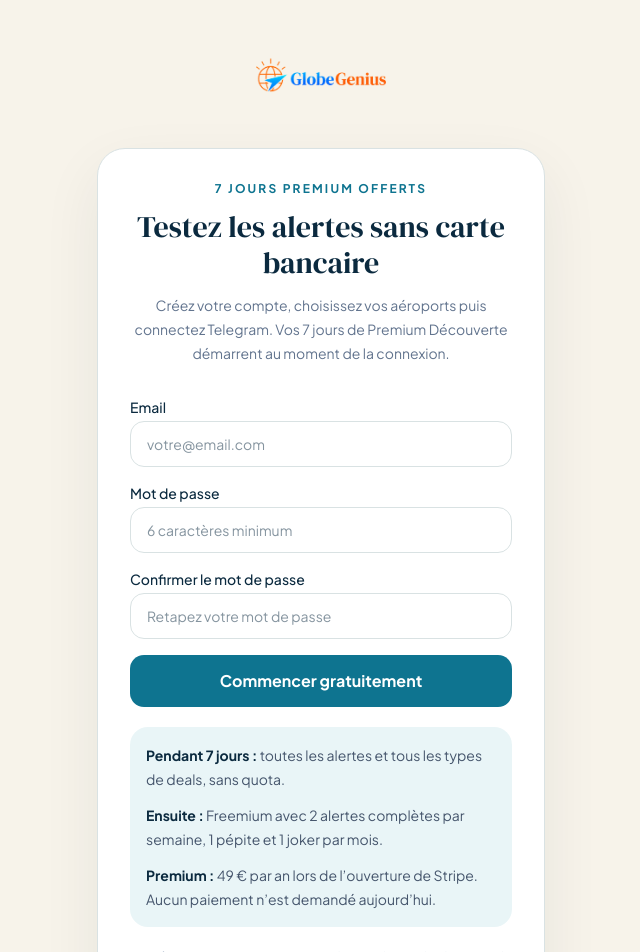
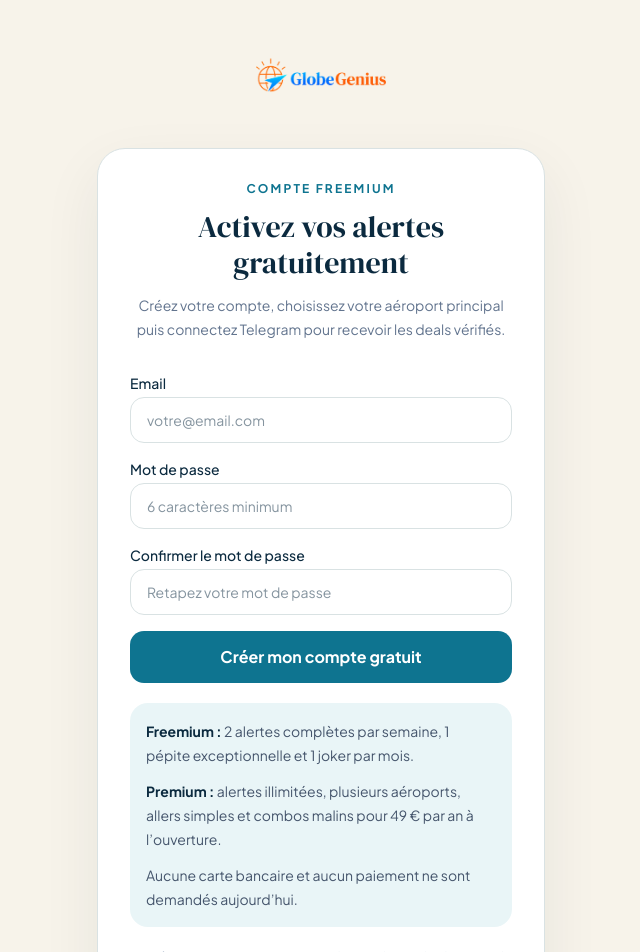
Before and after one commit to pachasandco/globagenius, a Next.js app in the folder frontend/: page /signup in a window 1280 px wide. Shown: the top 952 px of the page, without its empty margins (319-959 px from the left). Built offline with nearby package versions, Linux system fonts and the light colour scheme; no server answers.

Commit message:
copy: remove Premium trial from signup

```diff
--- a/frontend/src/app/signup/page.tsx
+++ b/frontend/src/app/signup/page.tsx
@@ -65,9 +65,9 @@ export default function SignupPage() {
 
         <div className="rounded-[28px] border border-[#D9E2E3] bg-white p-6 shadow-[0_22px_60px_rgba(11,42,63,.07)] sm:p-8">
           <div className="text-center">
-            <p className="text-xs font-bold uppercase tracking-[0.18em] text-[#0E7490]">7 jours Premium offerts</p>
-            <h1 className="mt-3 font-[family-name:var(--font-dm-serif)] text-3xl text-[#0B2A3F]">Testez les alertes sans carte bancaire</h1>
-            <p className="mt-3 text-sm leading-6 text-slate-500">Créez votre compte, choisissez vos aéroports puis connectez Telegram. Vos 7 jours de Premium Découverte démarrent au moment de la connexion.</p>
+            <p className="text-xs font-bold uppercase tracking-[0.18em] text-[#0E7490]">Compte Freemium</p>
+            <h1 className="mt-3 font-[family-name:var(--font-dm-serif)] text-3xl text-[#0B2A3F]">Activez vos alertes gratuitement</h1>
+            <p className="mt-3 text-sm leading-6 text-slate-500">Créez votre compte, choisissez votre aéroport principal puis connectez Telegram pour recevoir les deals vérifiés.</p>
           </div>
 
           <form onSubmit={handleSubmit} className="mt-8 space-y-4">
@@ -119,14 +119,14 @@ export default function SignupPage() {
             {error && <div className="rounded-xl bg-red-50 px-4 py-3 text-sm text-red-600">{error}</div>}
 
             <button type="submit" disabled={loading} className="w-full rounded-xl bg-[#0E7490] py-3.5 font-bold text-white transition-colors hover:bg-[#0A6078] disabled:cursor-not-allowed disabled:opacity-50">
-              {loading ? "Création du compte…" : "Commencer gratuitement"}
+              {loading ? "Création du compte…" : "Créer mon compte gratuit"}
             </button>
           </form>
 
           <div className="mt-5 space-y-3 rounded-2xl bg-[#E9F5F7] p-4 text-sm leading-6 text-slate-600">
-            <p><strong className="text-[#0B2A3F]">Pendant 7 jours :</strong> toutes les alertes et tous les types de deals, sans quota.</p>
-            <p><strong className="text-[#0B2A3F]">Ensuite :</strong> Freemium avec 2 alertes complètes par semaine, 1 pépite et 1 joker par mois.</p>
-            <p><strong className="text-[#0B2A3F]">Premium :</strong> 49 € par an lors de l’ouverture de Stripe. Aucun paiement n’est demandé aujourd’hui.</p>
+            <p><strong className="text-[#0B2A3F]">Freemium :</strong> 2 alertes complètes par semaine, 1 pépite exceptionnelle et 1 joker par mois.</p>
+            <p><strong className="text-[#0B2A3F]">Premium :</strong> alertes illimitées, plusieurs aéroports, allers simples et combos malins pour 49 € par an à l’ouverture.</p>
+            <p>Aucune carte bancaire et aucun paiement ne sont demandés aujourd’hui.</p>
           </div>
 
           <p className="mt-5 text-center text-xs leading-5 text-slate-400">
```
